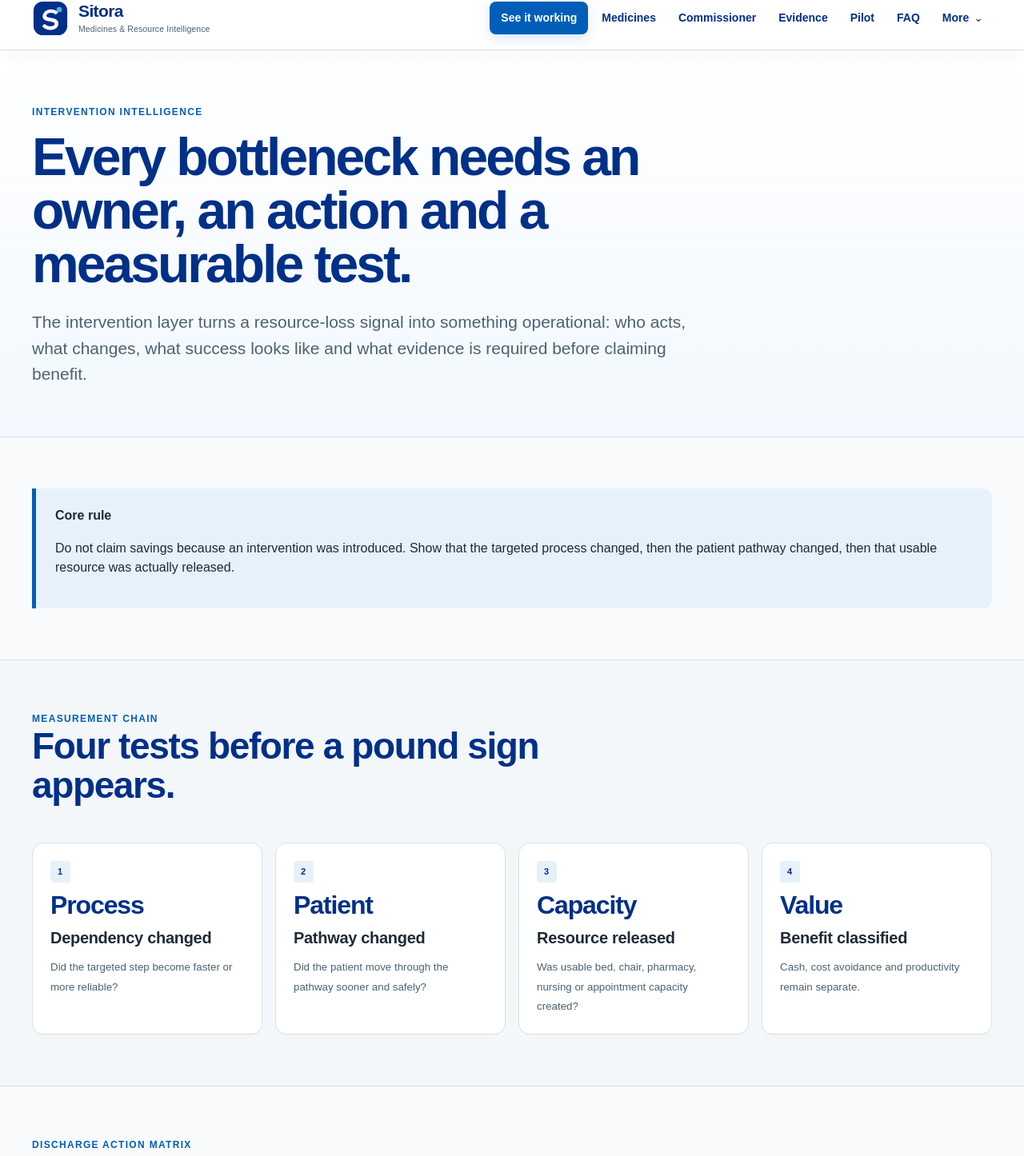
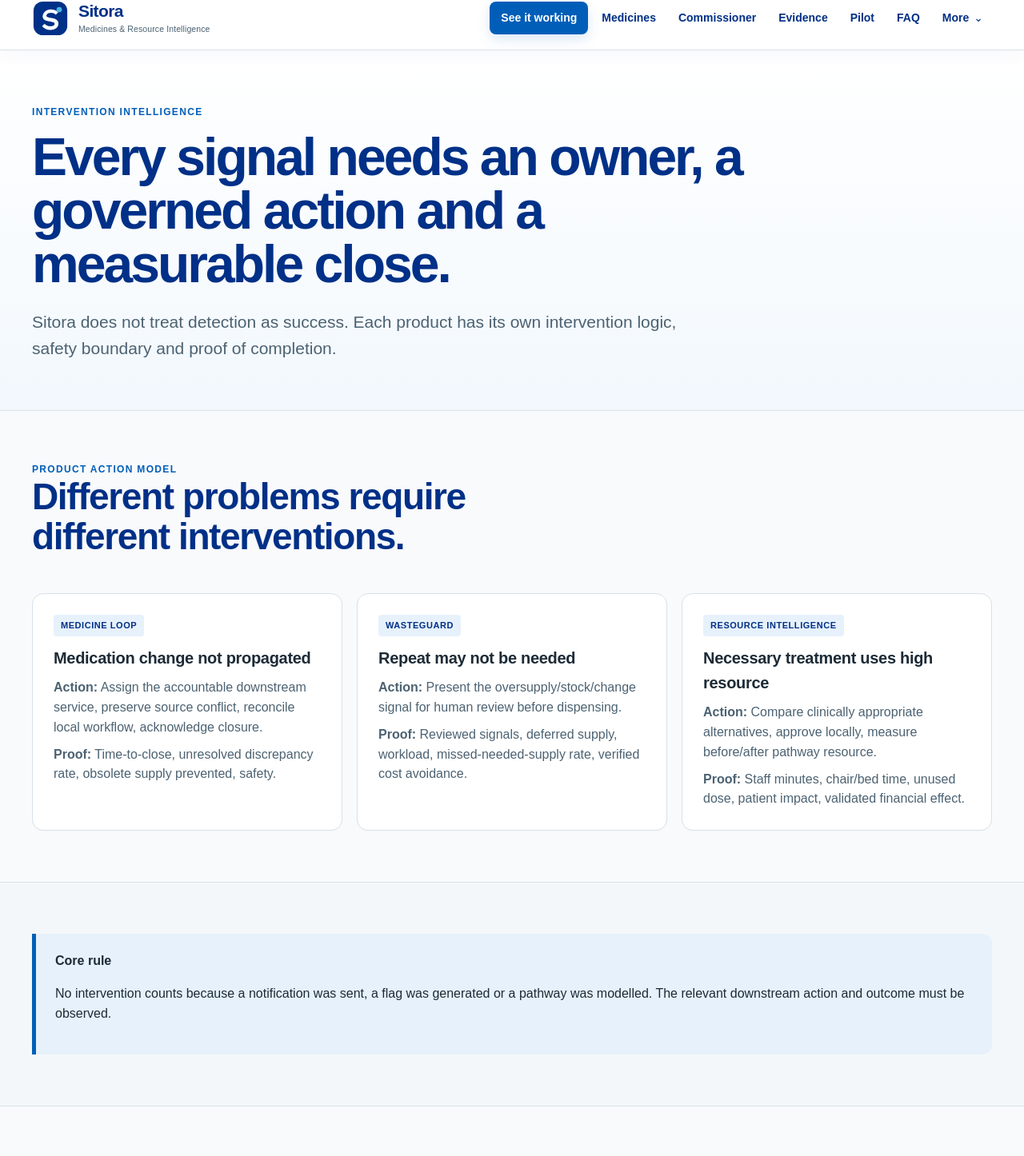
Before and after one commit to Nylon1/NHS, a Next.js app: page /interventions in a window 1280 px wide. Shown: the part 49-1495 px from the top of the page at 80% size. Built offline with nearby package versions, Linux system fonts and the light colour scheme.

Commit message:
Align intervention intelligence to three medicines products

```diff
--- a/app/interventions/page.tsx
+++ b/app/interventions/page.tsx
@@ -1,24 +1,16 @@
 import { dischargeInterventions, interventions } from "@/lib/interventions";
 
-export default function InterventionsPage(){
-  return <>
-    <section className="page-head"><div className="shell"><div className="eyebrow">Intervention intelligence</div><h1>Every bottleneck needs an owner, an action and a measurable test.</h1><p className="lede">The intervention layer turns a resource-loss signal into something operational: who acts, what changes, what success looks like and what evidence is required before claiming benefit.</p></div></section>
+const productActions = [
+  ["Medicine Loop","Medication change not propagated","Assign the accountable downstream service, preserve source conflict, reconcile local workflow, acknowledge closure.","Time-to-close, unresolved discrepancy rate, obsolete supply prevented, safety."],
+  ["WasteGuard","Repeat may not be needed","Present the oversupply/stock/change signal for human review before dispensing.","Reviewed signals, deferred supply, workload, missed-needed-supply rate, verified cost avoidance."],
+  ["Resource Intelligence","Necessary treatment uses high resource","Compare clinically appropriate alternatives, approve locally, measure before/after pathway resource.","Staff minutes, chair/bed time, unused dose, patient impact, validated financial effect."],
+];
 
-    <section className="section"><div className="shell"><div className="callout"><strong>Core rule</strong><p>Do not claim savings because an intervention was introduced. Show that the targeted process changed, then the patient pathway changed, then that usable resource was actually released.</p></div></div></section>
-
-    <section className="section"><div className="shell"><div className="section-head"><div><div className="eyebrow">Measurement chain</div><h2>Four tests before a pound sign appears.</h2></div></div><div className="metric-grid">
-      <div className="metric"><span className="badge">1</span><strong>Process</strong><h3>Dependency changed</h3><small>Did the targeted step become faster or more reliable?</small></div>
-      <div className="metric"><span className="badge">2</span><strong>Patient</strong><h3>Pathway changed</h3><small>Did the patient move through the pathway sooner and safely?</small></div>
-      <div className="metric"><span className="badge">3</span><strong>Capacity</strong><h3>Resource released</h3><small>Was usable bed, chair, pharmacy, nursing or appointment capacity created?</small></div>
-      <div className="metric"><span className="badge">4</span><strong>Value</strong><h3>Benefit classified</h3><small>Cash, cost avoidance and productivity remain separate.</small></div>
-    </div></div></section>
-
-    <section className="section"><div className="shell"><div className="section-head"><div><div className="eyebrow">Discharge action matrix</div><h2>Open the bottleneck that needs action.</h2></div><p>Each intervention includes owner, first action, leading indicator, outcome measure, verification rule and guardrails.</p></div><div className="faq-list">{dischargeInterventions.map((item,index)=><details className="faq-item" key={item.bottleneck}><summary><span>{item.bottleneck}</span><span className="badge">Priority {index+1}</span></summary><div className="faq-answer"><p><strong>Signal:</strong> {item.signal}</p><p><strong>Owners:</strong> {item.primaryOwners.join(" · ")}</p><p><strong>Intervention:</strong> {item.intervention}</p><h3>First actions</h3><ul className="list-clean">{item.firstActions.map((a)=><li key={a}>{a}</li>)}</ul><h3>Leading indicators</h3><ul className="list-clean">{item.leadingIndicators.map((m)=><li key={m}>{m}</li>)}</ul><h3>Outcome measures</h3><ul className="list-clean">{item.outcomeMeasures.map((m)=><li key={m}>{m}</li>)}</ul><p><strong>Verification:</strong> {item.verification}</p><p><strong>Measurement horizon:</strong> {item.expectedHorizon}</p><h3>Guardrails</h3><ul className="list-clean">{item.guardrails.map((g)=><li key={g}>{g}</li>)}</ul></div></details>)}</div></div></section>
-
-    <section className="section"><div className="shell"><details className="faq-item"><summary>Pilot measurement standard</summary><div className="faq-answer"><div className="table-wrap"><table><thead><tr><th>Stage</th><th>Minimum requirement</th></tr></thead><tbody><tr><td>Baseline</td><td>8-12 weeks pre-intervention data where available</td></tr><tr><td>Population</td><td>Clear inclusion criteria and denominator</td></tr><tr><td>Process</td><td>Timestamped dependency data</td></tr><tr><td>Outcome</td><td>Relevant pathway and capacity outcome</td></tr><tr><td>Safety</td><td>Readmissions, incidents, failed pathways and concerns</td></tr><tr><td>Comparison</td><td>Pre/post, matched site or stepped implementation</td></tr><tr><td>Value</td><td>Cash, avoidance and capacity shown separately</td></tr><tr><td>Decision</td><td>Continue, modify or stop rule set before launch</td></tr></tbody></table></div></div></details></div></section>
-
-    <section className="section"><div className="shell"><details className="faq-item"><summary>Other intervention opportunities already in the library</summary><div className="faq-answer"><div className="card-grid">{interventions.map((item)=><article className="card" key={item.slug}><div className="meta-row"><span className="badge">{item.domain}</span><span>Evidence: {item.evidence}</span></div><h3>{item.title}</h3><p>{item.problem}</p><p><strong>Intervention:</strong> {item.intervention}</p></article>)}</div></div></details></div></section>
-
-    <section className="section"><div className="shell quote">Intervention intelligence turns “we found a problem” into “this person owns the next action, this metric should move, and this is how we will know whether the resource was really recovered.”</div></section>
-  </>;
-}
+export default function InterventionsPage(){return <>
+<section className="page-head"><div className="shell"><div className="eyebrow">Intervention intelligence</div><h1>Every signal needs an owner, a governed action and a measurable close.</h1><p className="lede">Sitora does not treat detection as success. Each product has its own intervention logic, safety boundary and proof of completion.</p></div></section>
+<section className="section"><div className="shell"><div className="section-head"><div><div className="eyebrow">Product action model</div><h2>Different problems require different interventions.</h2></div></div><div className="evidence-triptych">{productActions.map(([title,signal,action,measure])=><article className="card" key={title}><span className="badge">{title}</span><h3 style={{marginTop:12}}>{signal}</h3><p><strong>Action:</strong> {action}</p><p><strong>Proof:</strong> {measure}</p></article>)}</div></div></section>
+<section className="section"><div className="shell"><div className="callout"><strong>Core rule</strong><p>No intervention counts because a notification was sent, a flag was generated or a pathway was modelled. The relevant downstream action and outcome must be observed.</p></div></div></section>
+<section className="section"><div className="shell"><div className="section-head"><div><div className="eyebrow">Measurement chain</div><h2>Four tests before benefit is claimed.</h2></div></div><div className="metric-grid"><div className="metric"><span className="badge">1</span><strong>Signal</strong><h3>Problem validated</h3><small>Is the discrepancy, supply risk or resource opportunity real?</small></div><div className="metric"><span className="badge">2</span><strong>Action</strong><h3>Owner acted</h3><small>Did the responsible professional or service complete the governed action?</small></div><div className="metric"><span className="badge">3</span><strong>Outcome</strong><h3>Workflow changed</h3><small>Was the medicine state, dispensing outcome or treatment pathway actually different?</small></div><div className="metric"><span className="badge">4</span><strong>Value</strong><h3>Benefit classified</h3><small>Safety, cash, avoidance and capacity remain separate.</small></div></div></div></section>
+<section className="section"><div className="shell"><details className="faq-item"><summary>Legacy discharge and wider NHS intervention library</summary><div className="faq-answer"><p>These remain supporting research and future expansion opportunities rather than current Sitora medicines products.</p><div className="faq-list">{dischargeInterventions.map((item,index)=><details className="faq-item" key={item.bottleneck}><summary><span>{item.bottleneck}</span><span className="badge">Research {index+1}</span></summary><div className="faq-answer"><p><strong>Signal:</strong> {item.signal}</p><p><strong>Owners:</strong> {item.primaryOwners.join(" · ")}</p><p><strong>Intervention:</strong> {item.intervention}</p><p><strong>Verification:</strong> {item.verification}</p></div></details>)}</div><div className="card-grid" style={{marginTop:18}}>{interventions.map(item=><article className="card" key={item.slug}><div className="meta-row"><span className="badge">{item.domain}</span><span>Evidence: {item.evidence}</span></div><h3>{item.title}</h3><p>{item.problem}</p><p><strong>Intervention:</strong> {item.intervention}</p></article>)}</div></div></details></div></section>
+<section className="section"><div className="shell quote">Detection creates an obligation to investigate. Only a completed, safe and measured downstream action creates evidence of value.</div></section>
+</>}
```
